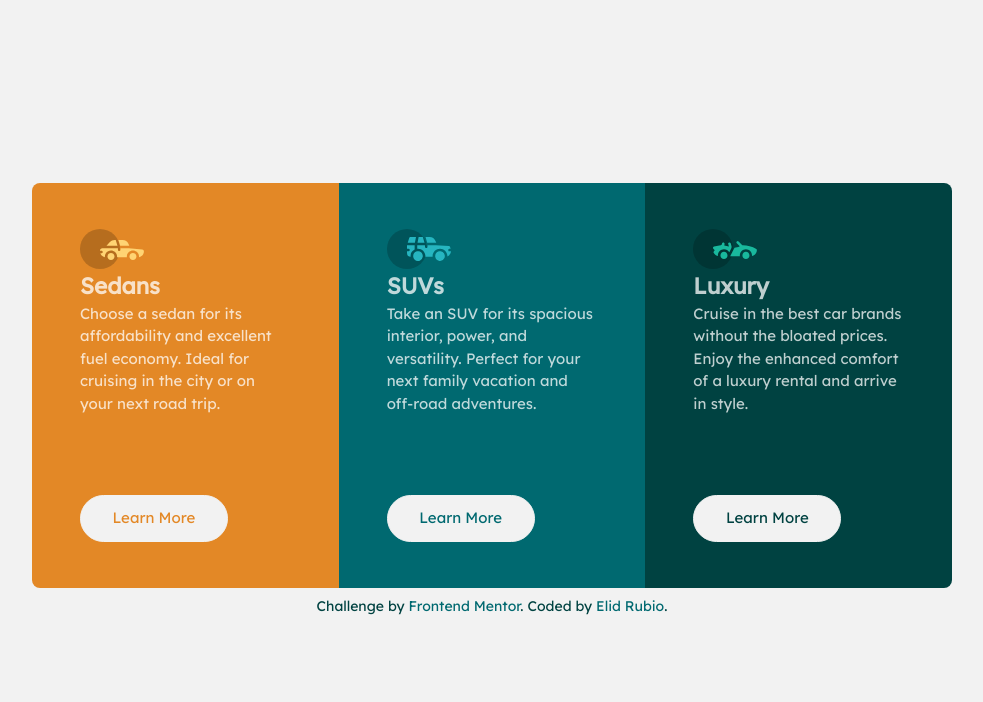
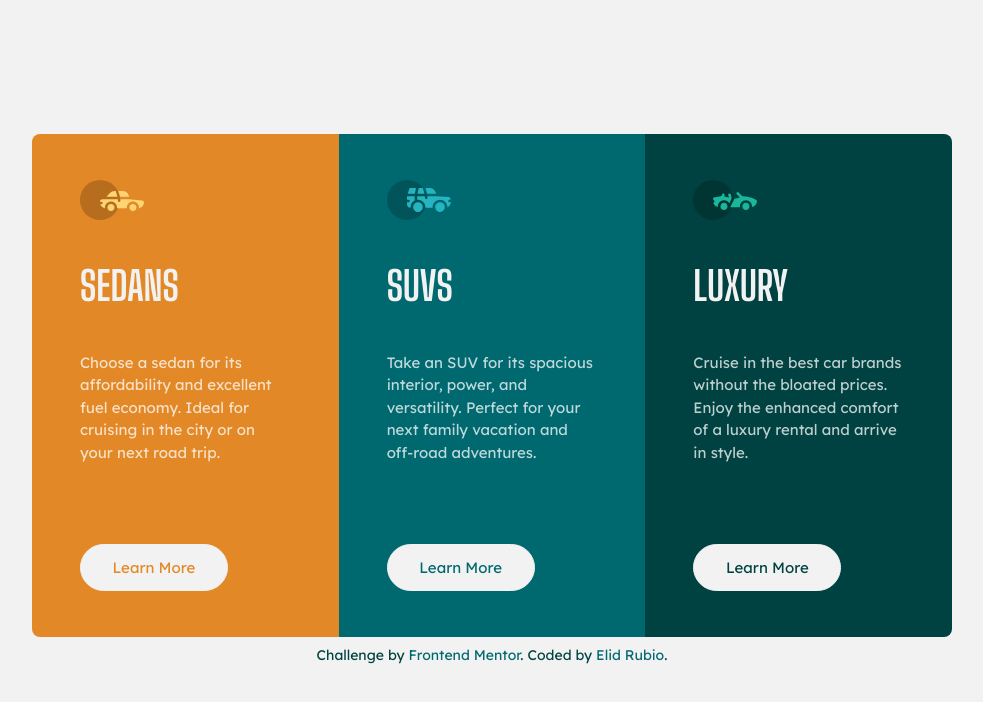
Before and after one commit to elidrc/3-column-preview-card-component, a plain HTML site: page index.html in a window 1280 px wide. Shown: the whole page, without its empty margins (148-1131 px from the left). Drawn offline with Linux system fonts and the light colour scheme.

Commit message:
Update styles.css

```diff
--- a/styles.css
+++ b/styles.css
@@ -87,7 +87,7 @@ main {
     padding: 2.875rem 3rem;
 }
 
-    .box h1 {
+    .box h2 {
         margin: 2.25rem 0;
         font-family: 'Big Shoulders Display', cursive;
         font-size: 2.5rem;
```
